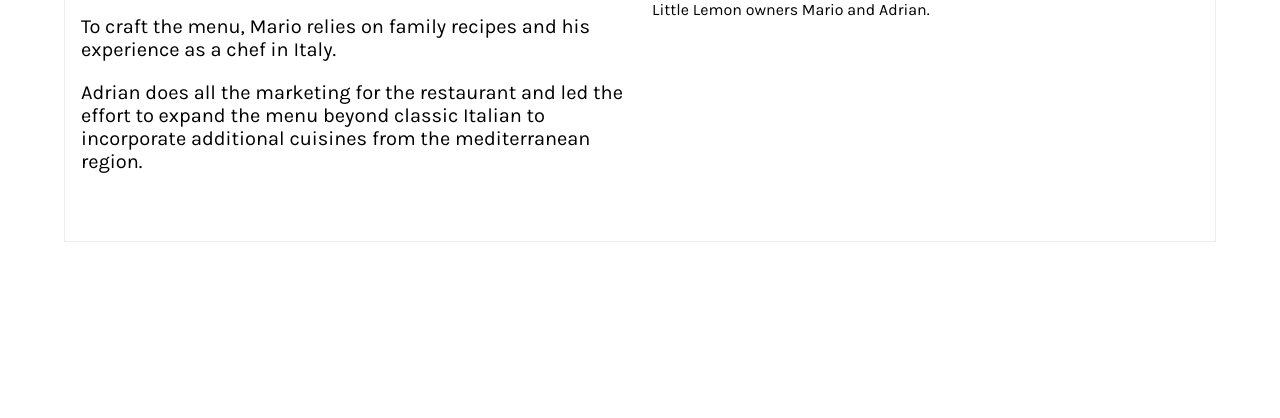
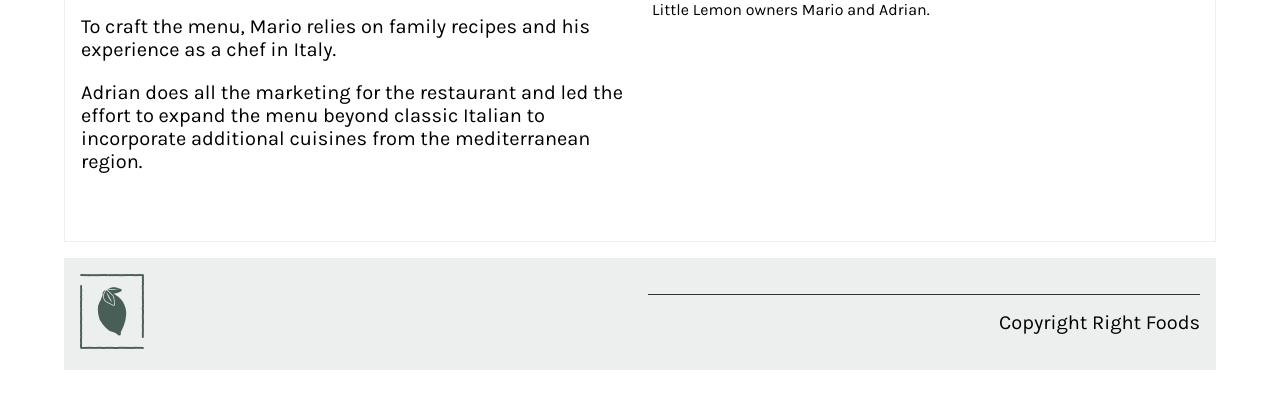
Before and after one commit to rajesh604/django_restaurant, a Django app: page /about/ in a window 1280 px wide. Shown: the part 720-1138 px from the top of the page. Before the commit the page ends 962 px from the top, so only its background shows below. Run offline with Django 4.2, Linux system fonts and the light colour scheme; some web fonts are replaced.

Commit message:
addding all the data

```diff
--- a/rajeshfoods/foods/templates/base.html
+++ b/rajeshfoods/foods/templates/base.html
@@ -6,11 +6,11 @@
     <meta charset="utf-8" />
     <meta name="viewport" content="width=device-width, initial-scale=1" />
 
-    <title>Little Lemon</title>
+    <title>Rajesh Foods</title>
     <meta name="description" content="A brief description" />
     <meta
       name="author"
-      content="Based in Chicago, Illinois, Little Lemon is a family owned Mediterranean restaurant, focused on traditional recipes served with a modern twist."
+      content="Based in Hyderabad, Rajehs Foods is a family owned Hyderabadi restaurant, focused on traditional recipes served with a modern twist."
     />
 
     <!-- Load favicon -->
--- a/rajeshfoods/foods/templates/menu.html
+++ b/rajeshfoods/foods/templates/menu.html
@@ -26,8 +26,8 @@
             <!--End col-->
             <!--Begin col-->
             <div class="column">
-                <img src="/restaurant/static/img/menu_items/{{menu_item.name}}.jpg" alt="{{ menu_item.name}}" />
-                /restaurant/static/img/{{menu_item.name}}.jpg
+                <img src="/foods/static/img/menu_items/{{menu_item.name}}.jpg" alt="{{ menu_item.name}}" />
+                {% comment %} /restaurant/static/img/{{menu_item.name}}.jpg {% endcomment %}
             </div>
             <!--End col-->
         </div>
--- a/rajeshfoods/foods/templates/partials/_footer.html
+++ b/rajeshfoods/foods/templates/partials/_footer.html
@@ -0,0 +1,9 @@
+{% load static %}
+<footer>
+  <article>
+    <img src="{% static 'img/logo_footer.png' %}" />
+  </article>
+  <article>
+    <p>Copyright Right Foods</p>
+  </article>
+</footer>
```
